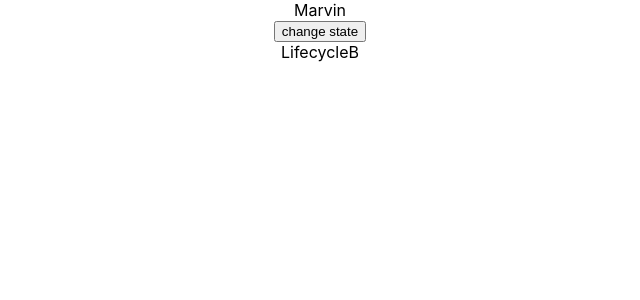
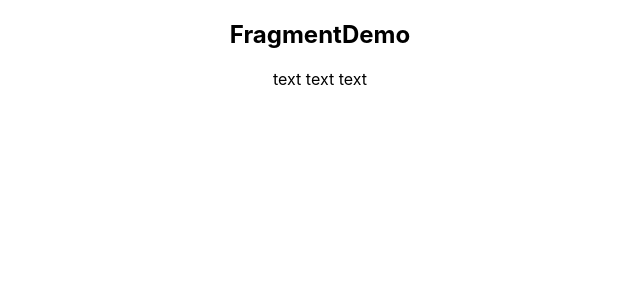
Before and after one commit to marvinjk6/React-Fundaments, a React (Create React App) app in the folder react-fundaments/: page / in a window 1280 px wide. Shown: the top 300 px of the page, without its empty margins (320-960 px from the left). Built offline with nearby package versions, Linux system fonts and the light colour scheme.

Commit message:
video 25 - Fragments

```diff
--- a/react-fundaments/src/App.js
+++ b/react-fundaments/src/App.js
@@ -1,10 +1,10 @@
 import './App.css';
-import LifecycleA from './components/LifecycleA';
+import FragmentDemo from './components/FragmentDemo';
 
 function App() {
   return (
     <div className="App">
-      <LifecycleA />
+      <FragmentDemo />
     </div>
   );
 }
--- /dev/null
+++ b/react-fundaments/src/components/FragmentDemo.js
@@ -0,0 +1,23 @@
+
+
+// fragments let you group a list of children elements without adding extra nodes to the DOM, like div, inspect to see
+// we can use <> </> instead of <React.Fragment>  <React.Fragment />, in this case is not possible to pass the attribute key={} at the Fragment when genereting a list with map
+/**
+ *  items.map(item => {
+ *  <React.Fragment key={item.id}>
+        <h1>Title</h1>
+        <p>{item.title}</p>
+    </React.Fragment>
+ * })
+ */
+
+import React from 'react'
+
+export default function FragmentDemo() {
+  return (
+    <React.Fragment>
+        <h2>FragmentDemo</h2>
+        <p>text text text</p>
+    </React.Fragment>
+  )
+}
```
